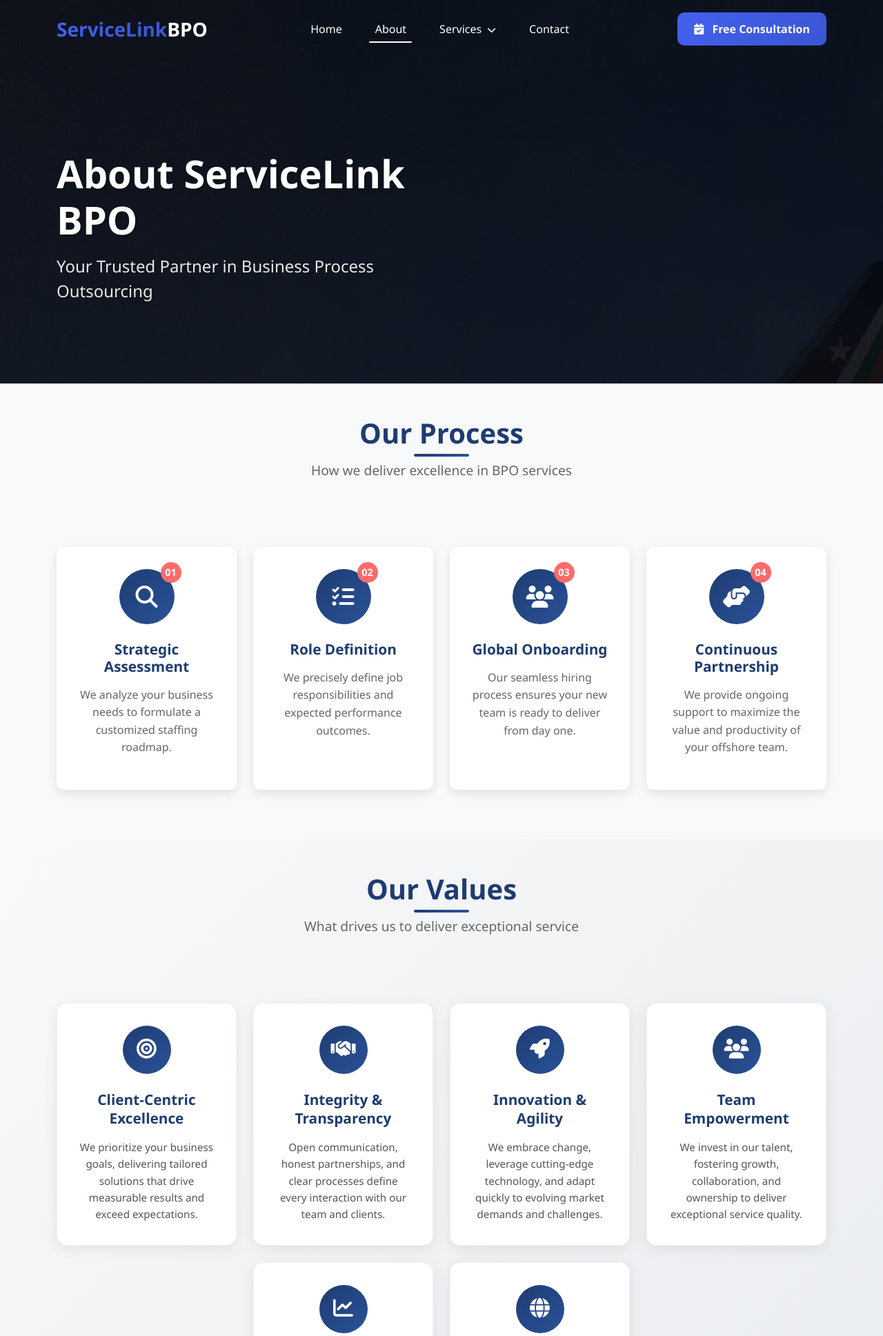
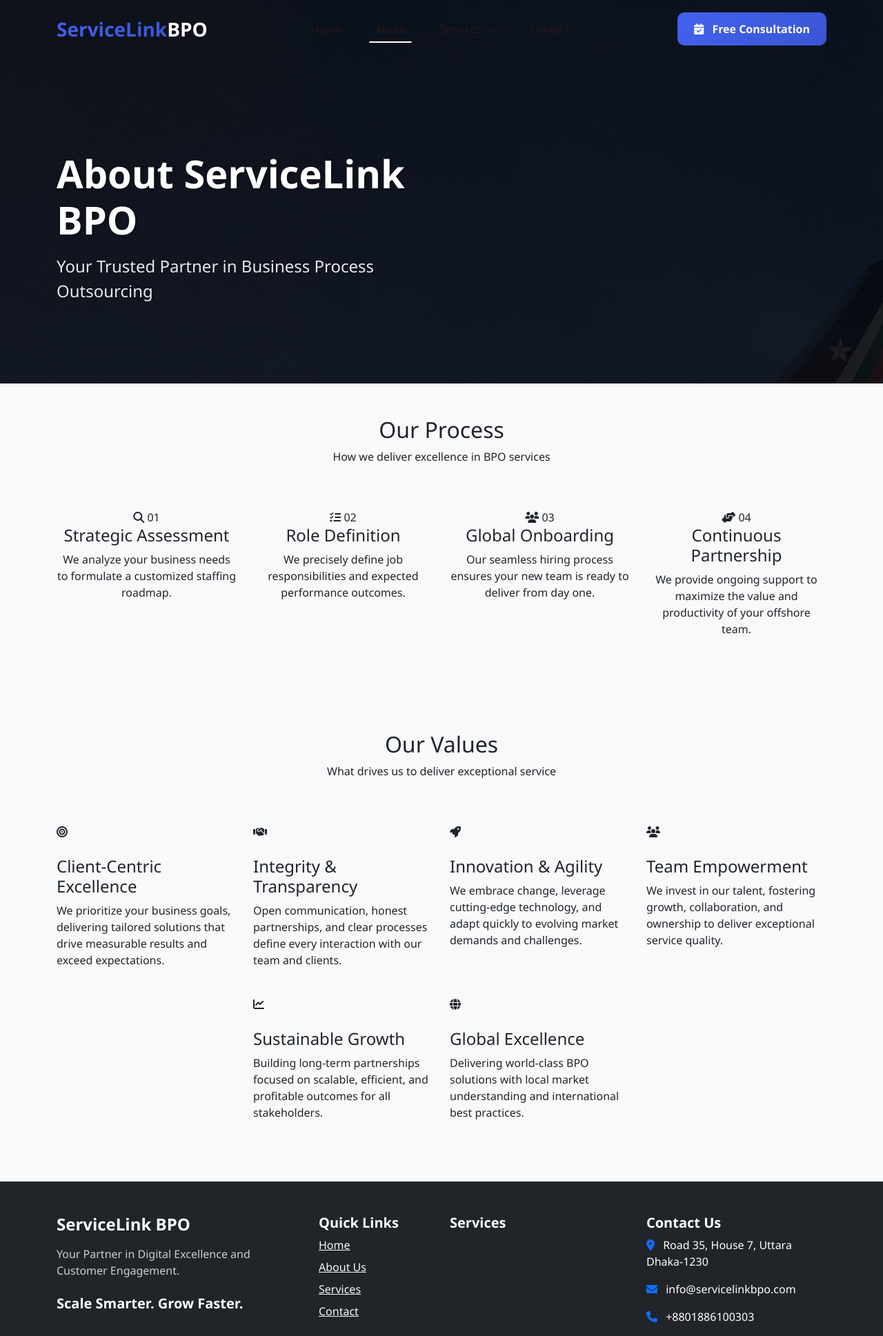
Before and after one commit to Mehidi-hridoy/servicelinkBPO, a Django app: page /about/ in a window 1280 px wide. Shown: the top 1937 px of the page at 69% size. Run offline with Django 5.2, Linux system fonts and the light colour scheme; data comes from the database, SQL or seed files in the repository; some libraries are stand-ins or nearby versions.

Commit message:
Navabr has updated with full  designe

```diff
--- a/website/templates/website/about.html
+++ b/website/templates/website/about.html
@@ -10,8 +10,6 @@
 
 <!-- Include the about-specific hero section -->
 {% include 'website/includes/about_hero.html' %}
-
-
 <!-- Our Process Section -->
 <section class="process-section py-5 bg-light">
     <div class="container">
@@ -132,283 +130,189 @@
     </div>
 </section>
 
-<style>
-/* Values Section Styling */
-.values-section {
-    background: linear-gradient(135deg, #f8f9fa 0%, #e9ecef 100%);
-}
+<script>
+document.addEventListener('DOMContentLoaded', function() {
+    const navbar = document.getElementById('mainNavbar');
+    const hamburger = document.querySelector('.hamburger');
+    const mobileMenuToggle = document.getElementById('mobileMenuToggle');
+    const mobileNavOverlay = document.getElementById('mobileNavOverlay');
+    const mobileNavSidebar = document.getElementById('mobileNavSidebar');
+    const mobileNavClose = document.getElementById('mobileNavClose');
 
-/* Card Styling matching service cards */
-.value-card {
-    background: white;
-    border-radius: 15px;
-    padding: 2rem;
-    box-shadow: 0 5px 20px rgba(0, 0, 0, 0.08);
-    transition: all 0.3s ease;
-    border: 1px solid rgba(0, 0, 0, 0.05);
-    position: relative;
-    overflow: hidden;
-}
+    // Get current page path
+    const currentPath = window.location.pathname;
 
-.value-card:hover {
-    transform: translateY(-10px);
-    box-shadow: 0 15px 30px rgba(0, 0, 0, 0.15);
-}
-
-/* Add subtle gradient border on hover */
-.value-card::before {
-    content: '';
-    position: absolute;
-    top: 0;
-    left: 0;
-    right: 0;
-    height: 4px;
-    background: linear-gradient(90deg, #1e3c72, #2a5298);
-    opacity: 0;
-    transition: opacity 0.3s ease;
-}
-
-.value-card:hover::before {
-    opacity: 1;
-}
-
-/* Icon Styling */
-.value-icon {
-    width: 70px;
-    height: 70px;
-    background: linear-gradient(135deg, #1e3c72 0%, #2a5298 100%);
-    border-radius: 50%;
-    display: flex;
-    align-items: center;
-    justify-content: center;
-    margin: 0 auto;
-    transition: all 0.3s ease;
-}
-
-.value-card:hover .value-icon {
-    transform: scale(1.1);
-    box-shadow: 0 10px 20px rgba(30, 60, 114, 0.3);
-}
-
-.value-icon i {
-    font-size: 1.8rem;
-    color: white;
-}
-
-/* Text Styling */
-.value-title {
-    font-size: 1.3rem;
-    font-weight: 600;
-    color: #1e3c72;
-    margin-bottom: 1rem;
-    text-align: center;
-    line-height: 1.3;
-}
-
-.value-description {
-    color: #555;
-    line-height: 1.6;
-    text-align: center;
-    margin-bottom: 0;
-    font-size: 0.95rem;
-}
-
-/* Section Titles */
-.section-title {
-    font-size: 2.5rem;
-    font-weight: 700;
-    color: #1e3c72;
-    margin-bottom: 1rem;
-    position: relative;
-    display: inline-block;
-}
-
-.section-title::after {
-    content: '';
-    position: absolute;
-    bottom: -10px;
-    left: 50%;
-    transform: translateX(-50%);
-    width: 80px;
-    height: 4px;
-    background: linear-gradient(90deg, #1e3c72, #2a5298);
-    border-radius: 2px;
-}
-
-.section-subtitle {
-    font-size: 1.1rem;
-    color: #666;
-    margin-bottom: 3rem;
-    max-width: 600px;
-    margin-left: auto;
-    margin-right: auto;
-}
-
-/* Responsive Design */
-@media (max-width: 992px) {
-    .value-card {
-        padding: 1.75rem;
+    // Check if we're on a page with hero section
+    function hasHeroSection() {
+        return document.querySelector('.hero-section, [class*="hero"], .contact-hero-section, .about-hero-section') !== null;
     }
 
-    .value-icon {
-        width: 65px;
-        height: 65px;
+    // Scroll handler
+    function handleScroll() {
+        if (!hasHeroSection()) {
+            // Pages without hero always have solid navbar
+            navbar.classList.add('scrolled');
+            return;
+        }
+
+        if (window.scrollY > 100) {
+            navbar.classList.add('scrolled');
+        } else {
+            navbar.classList.remove('scrolled');
+        }
     }
 
-    .value-icon i {
-        font-size: 1.6rem;
+    // Initialize navbar state
+    function initializeNavbar() {
+        // Check if page has hero section
+        if (!hasHeroSection()) {
+            // Pages without hero always have solid navbar
+            navbar.classList.add('scrolled');
+            navbar.style.position = 'fixed';
+        } else {
+            // Pages with hero: transparent when at top, solid when scrolled
+            if (window.scrollY > 100) {
+                navbar.classList.add('scrolled');
+            } else {
+                navbar.classList.remove('scrolled');
+            }
+
+            // Set correct position for desktop
+            if (window.innerWidth >= 992) {
+                navbar.style.position = 'absolute';
+            } else {
+                navbar.style.position = 'fixed';
+            }
+        }
+
+        // Initialize mobile menu state
+        closeMobileMenu();
     }
 
-    .value-title {
-        font-size: 1.2rem;
-    }
-}
+    // Initial setup
+    initializeNavbar();
+    window.addEventListener('scroll', handleScroll);
 
-@media (max-width: 768px) {
-    .section-title {
-        font-size: 2rem;
+    // Mobile menu functions
+    function openMobileMenu() {
+        mobileNavOverlay.classList.add('active');
+        mobileNavSidebar.classList.add('active');
+        hamburger.classList.add('active');
+        document.body.style.overflow = 'hidden';
     }
 
-    .section-subtitle {
-        font-size: 1rem;
+    function closeMobileMenu() {
+        mobileNavOverlay.classList.remove('active');
+        mobileNavSidebar.classList.remove('active');
+        hamburger.classList.remove('active');
+        document.body.style.overflow = '';
     }
 
-    .value-card {
-        padding: 1.5rem;
-        margin-bottom: 1.5rem;
+    // Event listeners for mobile menu
+    if (mobileMenuToggle) {
+        mobileMenuToggle.addEventListener('click', openMobileMenu);
     }
 
-    .value-icon {
-        width: 60px;
-        height: 60px;
+    if (mobileNavClose) {
+        mobileNavClose.addEventListener('click', closeMobileMenu);
     }
 
-    .value-icon i {
-        font-size: 1.5rem;
-    }
-}
-
-@media (max-width: 576px) {
-    .value-card {
-        padding: 1.25rem;
+    if (mobileNavOverlay) {
+        mobileNavOverlay.addEventListener('click', closeMobileMenu);
     }
 
-    .section-title {
-        font-size: 1.75rem;
+    // Close menu when clicking mobile links
+    document.querySelectorAll('.mobile-nav-link[href], .mobile-submenu-link').forEach(link => {
+        link.addEventListener('click', function(e) {
+            if (this.getAttribute('href') && this.getAttribute('href') !== '#') {
+                closeMobileMenu();
+            }
+        });
+    });
+
+    // Handle window resize
+    window.addEventListener('resize', function() {
+        initializeNavbar();
+
+        // Desktop dropdown setup
+        setupDesktopDropdowns();
+    });
+
+    // Desktop dropdown hover functionality
+    function setupDesktopDropdowns() {
+        if (window.innerWidth >= 992) {
+            const megaMenu = document.querySelector('.mega-menu');
+            const megaDropdown = document.querySelector('.mega-dropdown');
+
+            if (megaMenu && megaDropdown) {
+                let hideTimeout;
+
+                megaMenu.addEventListener('mouseenter', function() {
+                    clearTimeout(hideTimeout);
+                    megaDropdown.classList.add('show');
+                });
+
+                megaMenu.addEventListener('mouseleave', function() {
+                    hideTimeout = setTimeout(() => {
+                        megaDropdown.classList.remove('show');
+                    }, 300);
+                });
+
+                megaDropdown.addEventListener('mouseenter', function() {
+                    clearTimeout(hideTimeout);
+                });
+
+                megaDropdown.addEventListener('mouseleave', function() {
+                    hideTimeout = setTimeout(() => {
+                        megaDropdown.classList.remove('show');
+                    }, 300);
+                });
+            }
+        }
     }
 
-    .values-section {
-        padding: 3rem 0;
-    }
-}
-</style>
+    // Initialize dropdowns
+    setupDesktopDropdowns();
 
-<style>
-.section-title {
-    font-size: 2.5rem;
-    font-weight: 700;
-    color: #1e3c72;
-    margin-bottom: 1rem;
-}
+    // Set active nav link based on current page
+    function setActiveNavLink() {
+        const currentPath = window.location.pathname;
+        const navLinks = document.querySelectorAll('.nav-link:not(.dropdown-toggle), .mobile-nav-link[href]');
 
-.section-subtitle {
-    font-size: 1.2rem;
-    color: #666;
-    margin-bottom: 3rem;
-}
-
-.about-content-section {
-    background: white;
-}
-
-.tagline {
-    font-size: 1.4rem;
-    color: #2a5298;
-    font-weight: 300;
-    margin-bottom: 2rem;
-}
-
-.about-text {
-    font-size: 1.1rem;
-    line-height: 1.8;
-    color: #444;
-}
-
-.about-image img {
-    transition: transform 0.3s ease;
-}
-
-.about-image img:hover {
-    transform: scale(1.02);
-}
-
-.process-card {
-    padding: 2rem;
-    background: white;
-    border-radius: 10px;
-    box-shadow: 0 5px 15px rgba(0,0,0,0.1);
-    height: 100%;
-    transition: transform 0.3s ease, box-shadow 0.3s ease;
-}
-
-.process-card:hover {
-    transform: translateY(-10px);
-    box-shadow: 0 15px 30px rgba(0,0,0,0.15);
-}
-
-.process-icon {
-    position: relative;
-    width: 80px;
-    height: 80px;
-    margin: 0 auto 1.5rem;
-    background: linear-gradient(135deg, #1e3c72 0%, #2a5298 100%);
-    border-radius: 50%;
-    display: flex;
-    align-items: center;
-    justify-content: center;
-}
-
-.process-icon i {
-    font-size: 2rem;
-    color: white;
-}
-
-.step-number {
-    position: absolute;
-    top: -10px;
-    right: -10px;
-    width: 30px;
-    height: 30px;
-    background: #ff6b6b;
-    color: white;
-    border-radius: 50%;
-    display: flex;
-    align-items: center;
-    justify-content: center;
-    font-weight: bold;
-    font-size: 0.9rem;
-}
-
-.process-title {
-    font-size: 1.3rem;
-    font-weight: 600;
-    color: #1e3c72;
-    margin-bottom: 1rem;
-}
-
-.process-description {
-    color: #666;
-    line-height: 1.6;
-}
-
-@media (max-width: 768px) {
-    .section-title {
-        font-size: 2rem;
+        navLinks.forEach(link => {
+            const linkPath = link.getAttribute('href');
+            if (linkPath && (
+                linkPath === currentPath ||
+                (currentPath === '/' && linkPath === '/') ||
+                (currentPath.includes('services') && linkPath.includes('services')) ||
+                (currentPath.includes('about') && linkPath.includes('about')) ||
+                (currentPath.includes('contact') && linkPath.includes('contact'))
+            )) {
+                link.classList.add('active');
+            } else {
+                link.classList.remove('active');
+            }
+        });
     }
 
-    .process-card {
-        margin-bottom: 2rem;
+    setActiveNavLink();
+
+    // Close dropdowns when clicking outside (desktop only)
+    if (window.innerWidth >= 992) {
+        document.addEventListener('click', function(e) {
+            if (!e.target.closest('.dropdown') && !e.target.closest('.mega-dropdown')) {
+                document.querySelectorAll('.dropdown-menu').forEach(menu => {
+                    menu.classList.remove('show');
+                });
+            }
+        });
     }
-}
-</style>
+
+    // Load initial state
+    window.addEventListener('load', function() {
+        initializeNavbar();
+        setActiveNavLink();
+    });
+});
+</script>
 {% endblock %}
--- a/website/templates/website/includes/navbar.html
+++ b/website/templates/website/includes/navbar.html
@@ -291,7 +291,7 @@
 }
 
 #mainNavbar:not(.scrolled) .nav-link {
-    color: white !important;
+    color: rgb(39, 23, 23) !important;
 }
 
 .nav-link .dropdown-arrow {
```
Also changed, not shown: website/templates/website/contact.html (+9 -0 lines).
